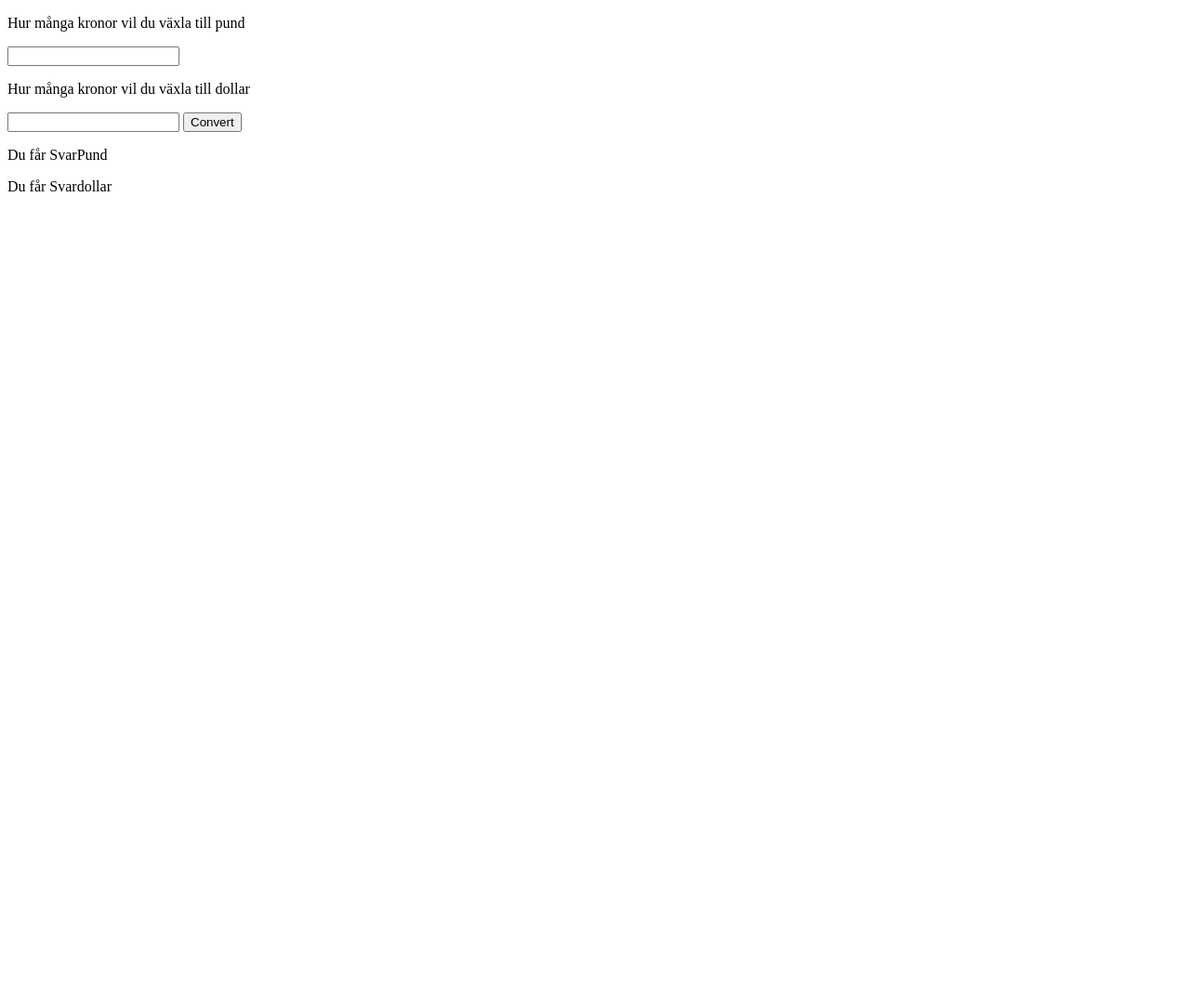
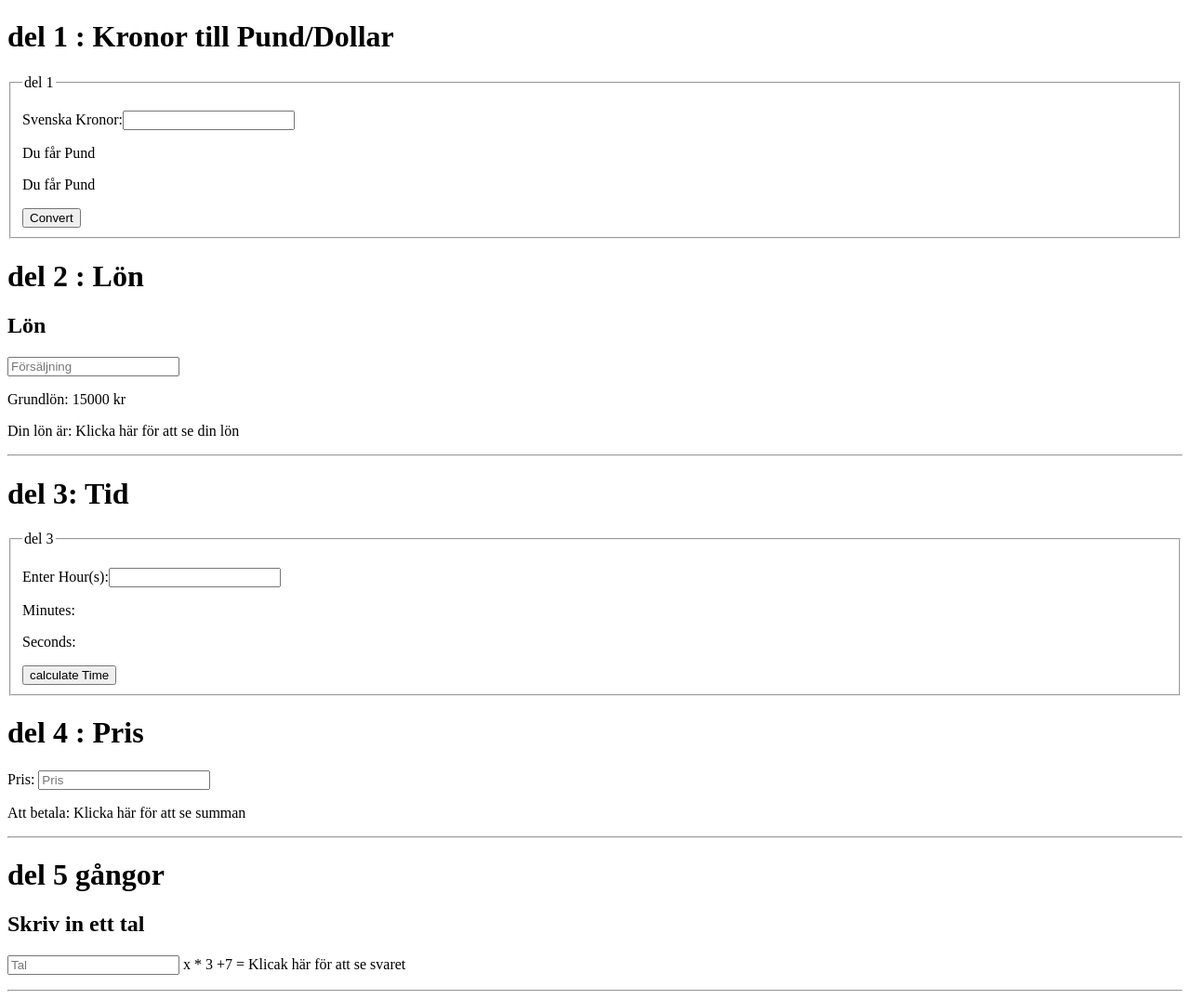
Before and after one commit to ageofempierswar/Labbar, a plain HTML site: page Labbar/Labb 1/PundTillKronor.html in a window 1280 px wide. Shown: the whole page at 93% size. Before the commit the page ends 800 px from the top, so only its background shows below. Drawn offline with Linux system fonts and the light colour scheme.

Commit message:
Lagt till all HTML kod till mina de andra 4 delarna =D

```diff
--- a/Labbar/Labb 1/PundTillKronor.html
+++ b/Labbar/Labb 1/PundTillKronor.html
@@ -5,18 +5,52 @@
 	<meta charset="utf-8" />
 </head>
 <body>
-    <p>Hur många kronor vil du växla till pund</p>
-    <input type="text" id="Pund"/>
+    <!-- del 1 -->
+    <h1>del 1 : Kronor till Pund/Dollar </h1>
+    <fieldset>
+        <legend>del 1</legend>
+        <p>
+            Svenska Kronor:<input id="inputSek" />
+        </p>
+        <p>Du får <span id="pund"></span> Pund</p>
+        <p>Du får <span id="dollar"></span> Pund</p>
+        <button id="ConvertCurrencyButton">Convert</button>
+    </fieldset>
 
-    <p>Hur många kronor vil du växla till dollar</p>
-    <input type="text" id="dollar" />
-    <button id="ConvertCurrencyButton">Convert</button>
+    <!-- del 2 -->
+    <h1>del 2 : Lön</h1>
+    <h2>Lön</h2>
+    <input type="number" id="försäljningssumman" placeholder="Försäljning" />
+    <p>
+        Grundlön: <span id="brutto">15000</span> kr
+    </p>
+    <p>Din lön är: <span id="lön">Klicka här för att se din lön</span></p>
+    <hr />
 
 
-    <p>Du får <span id="PundSvar">Svar</span>Pund</p>
+    <!-- del 3 -->
+    <h1>del 3: Tid </h1>
+    <fieldset>
+        <legend>del 3</legend>
+        <p>
+            Enter Hour(s):<input id="Hours" />
+        </p>
+        <p>Minutes: <span id="minutes"></span></p>
+        <p>Seconds: <span id="seconds"></span></p>
+        <button id="calculateTimeButton">calculate Time</button>
+    </fieldset>
 
 
-    <p>Du får <span id="dollarSvar">Svar</span>dollar</p>
-
+    <!-- del 4 -->
+    <h1>del 4 : Pris</h1>
+    <p>Pris: <input type="number" id="pris" placeholder="Pris" /></p>
+    <p>Att betala: <span id="att_betala">Klicka här för att se summan</span></p>
+    <div id="ett"></div>
+    <hr />
+    <!-- del 5 -->
+    <h1>del 5 gångor </h1>
+    <h2>Skriv in ett tal</h2>
+    <p><input type="number" id="tal" placeholder="Tal" /> x * 3 +7 = <span id="summa2">Klicak här för att se svaret</span></p>
+    <hr />
 </body>
 </html>
```
